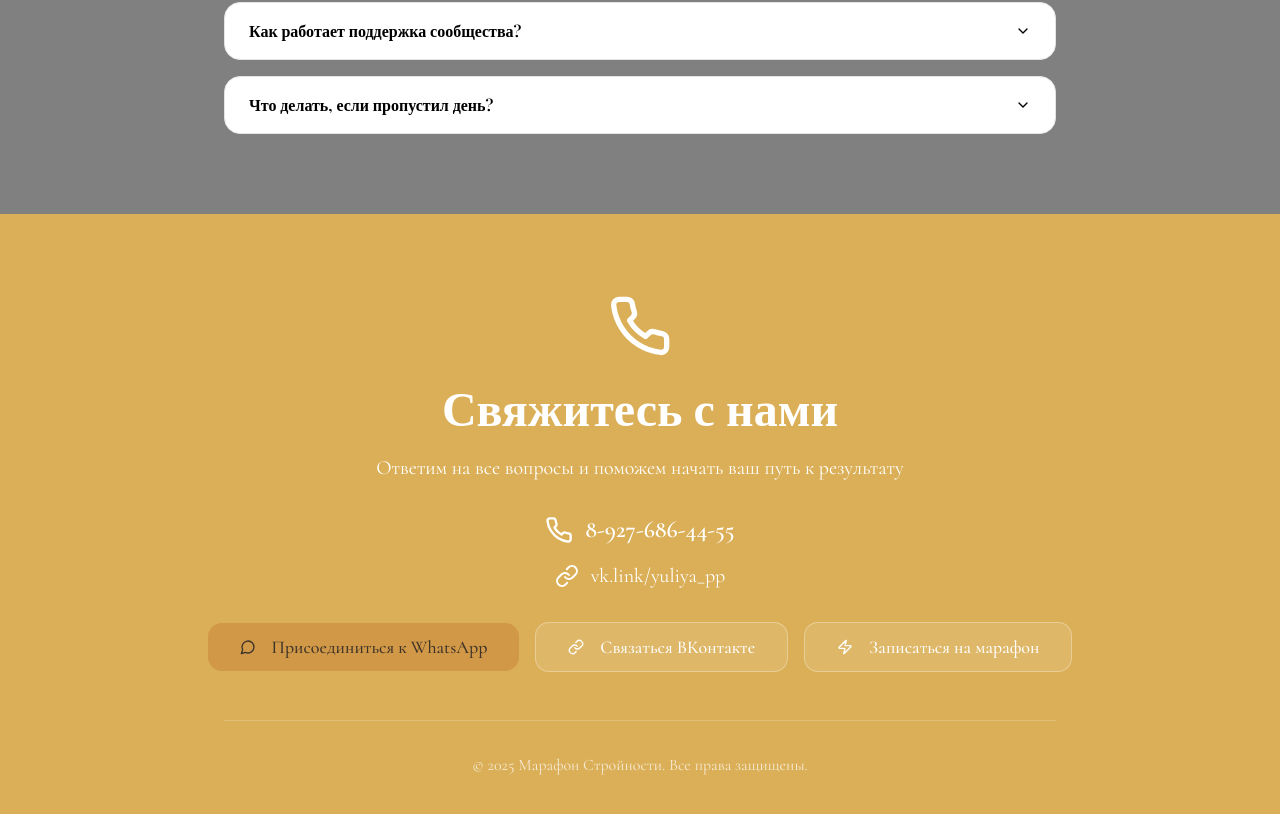
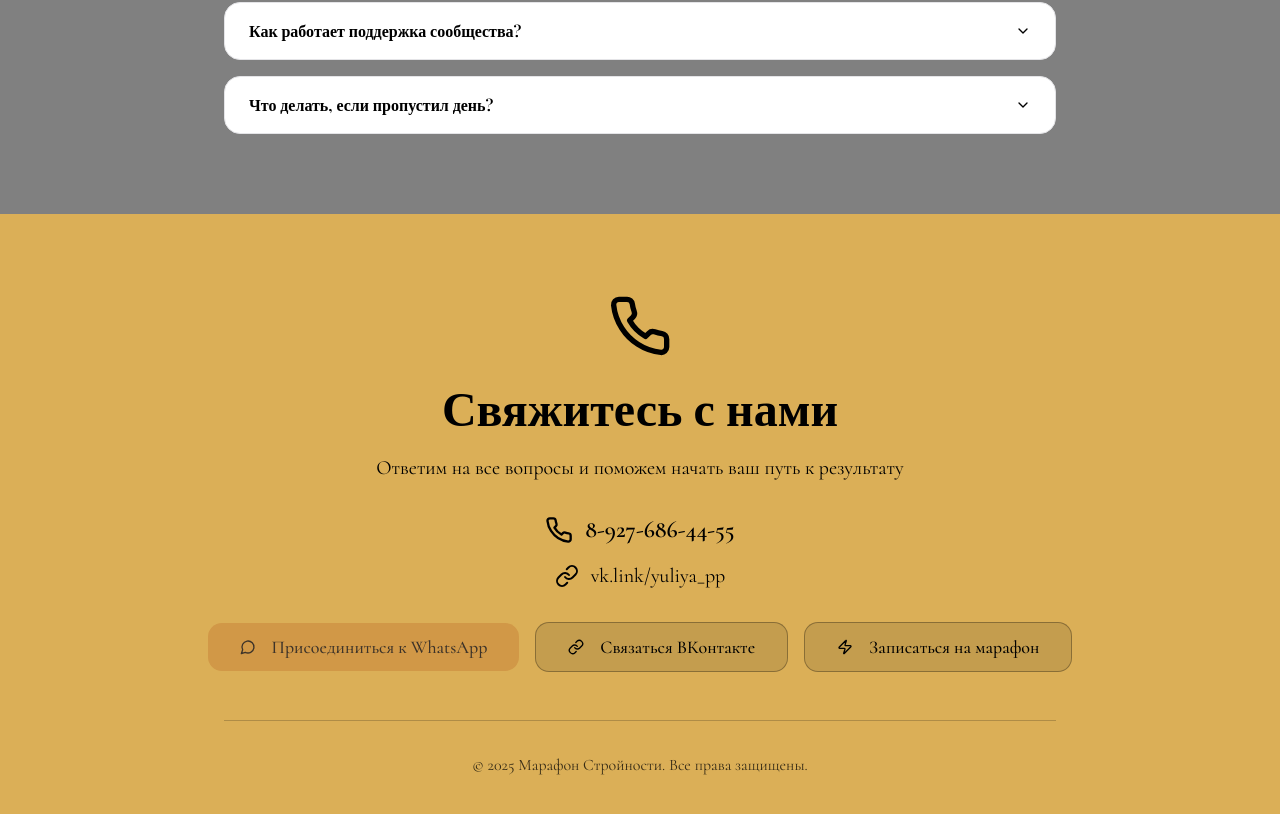
Before and after one commit to pr-poehali-dev/marathon-slimness, a React (Vite) app: page / in a window 1280 px wide. Shown: the part 5616-6430 px from the top of the page. Built offline with nearby package versions, Linux system fonts and the light colour scheme.

Commit message:
style: сделать нижние буквы чёрными

```diff
--- a/src/components/marathon/FAQAndContacts.tsx
+++ b/src/components/marathon/FAQAndContacts.tsx
@@ -59,18 +59,18 @@ export const FAQAndContacts = ({
         </div>
       </section>
 
-      <section id="contacts" className="py-20 px-4 bg-primary text-white">
+      <section id="contacts" className="py-20 px-4 bg-primary text-black">
         <div className="container mx-auto max-w-4xl text-center">
-          <Icon name="Phone" size={64} className="mx-auto mb-6" />
-          <h2 className="text-4xl md:text-5xl font-bold mb-6">Свяжитесь с нами</h2>
-          <p className="text-xl mb-8">
+          <Icon name="Phone" size={64} className="mx-auto mb-6 text-black" />
+          <h2 className="text-4xl md:text-5xl font-bold mb-6 text-black">Свяжитесь с нами</h2>
+          <p className="text-xl mb-8 text-black">
             Ответим на все вопросы и поможем начать ваш путь к результату
           </p>
 
           <div className="mb-8 space-y-4">
             <a
               href="tel:89276864455"
-              className="flex items-center justify-center gap-3 text-2xl font-semibold hover:opacity-80 transition-opacity"
+              className="flex items-center justify-center gap-3 text-2xl font-semibold hover:opacity-80 transition-opacity text-black"
             >
               <Icon name="Phone" size={28} />
               <span>8-927-686-44-55</span>
@@ -79,7 +79,7 @@ export const FAQAndContacts = ({
               href="https://vk.link/yuliya_pp"
               target="_blank"
               rel="noopener noreferrer"
-              className="flex items-center justify-center gap-3 text-xl hover:opacity-80 transition-opacity"
+              className="flex items-center justify-center gap-3 text-xl hover:opacity-80 transition-opacity text-black"
             >
               <Icon name="Link" size={24} />
               <span>vk.link/yuliya_pp</span>
@@ -99,7 +99,7 @@ export const FAQAndContacts = ({
             <Button
               size="lg"
               variant="outline"
-              className="text-lg px-8 py-6 bg-white/10 text-white border-white/30 hover:bg-white/20"
+              className="text-lg px-8 py-6 bg-black/10 text-black border-black/30 hover:bg-black/20"
               onClick={() => window.open('https://vk.link/yuliya_pp', '_blank')}
             >
               <Icon name="Link" className="mr-2" />
@@ -107,7 +107,7 @@ export const FAQAndContacts = ({
             </Button>
             <Dialog open={dialogOpen} onOpenChange={setDialogOpen}>
               <DialogTrigger asChild>
-                <Button size="lg" variant="outline" className="text-lg px-8 py-6 bg-white/10 text-white border-white/30 hover:bg-white/20">
+                <Button size="lg" variant="outline" className="text-lg px-8 py-6 bg-black/10 text-black border-black/30 hover:bg-black/20">
                   <Icon name="Zap" className="mr-2" />
                   Записаться на марафон
                 </Button>
@@ -180,8 +180,8 @@ export const FAQAndContacts = ({
               </DialogContent>
             </Dialog>
           </div>
-          <div className="mt-12 pt-8 border-t border-white/20">
-            <p className="opacity-75">© 2025 Марафон Стройности. Все права защищены.</p>
+          <div className="mt-12 pt-8 border-t border-black/20">
+            <p className="opacity-75 text-black">© 2025 Марафон Стройности. Все права защищены.</p>
           </div>
         </div>
       </section>
```
